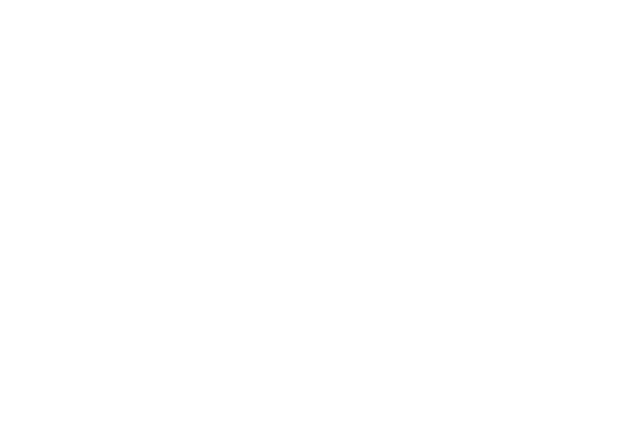
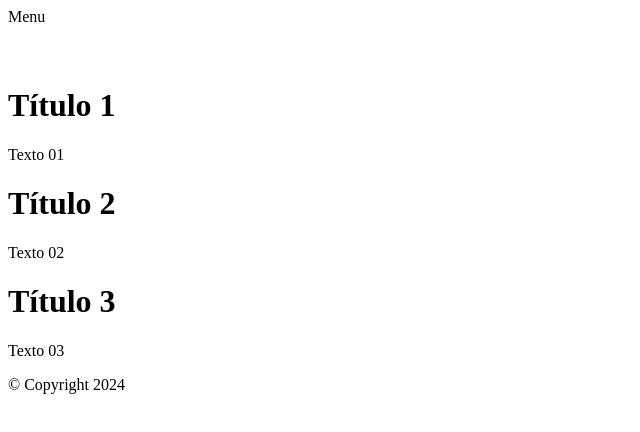
Before and after one commit to vitordasilvareis/Criando-Se-es-com-DIV-CLASS, a plain HTML site: page index.html in a window 1280 px wide. Shown: the whole page, without its empty margins (0-640 px from the left). Drawn offline with Linux system fonts and the light colour scheme.

Commit message:
Update index.html

```diff
--- a/index.html
+++ b/index.html
@@ -1,17 +1,36 @@
 <!DOCTYPE html>
-<html lang="pt">
+<html lang="pt-BR">
 
 <head>
-    <meta charset="UTF-8">
-    <meta name="viewport" content="width=device-width, initial-scale=1.0">
-    <title>Document</title>
-    <link rel="stylesheet" href="style.css">
+  <meta charset="UTF-8">
+  <meta name="viewport" content="width=device-width, initial-scale=1.0">
+  <title>Aula - Divisão de Página</title>
+  <link rel="stylesheet" href="style.css">
 </head>
 
 <body>
 
+  <header>Menu</header>
 
-    <script src="app.js"></script>
+  <div style="height: 40px;"></div>
+
+  <div class="secao">
+    <h1 class="titulo-1">Título 1</h1>
+    <p class="texto">Texto 01</p>
+  </div>
+
+  <div class="secao">
+    <h1 class="titulo-2">Título 2</h1>
+    <p class="texto">Texto 02</p>
+  </div>
+
+  <div class="secao">
+    <h1 class="titulo-3">Título 3</h1>
+    <p class="texto">Texto  03</p>
+  </div>
+
+  <footer>&copy; Copyright 2024</footer>
+
 </body>
 
 </html>
```
